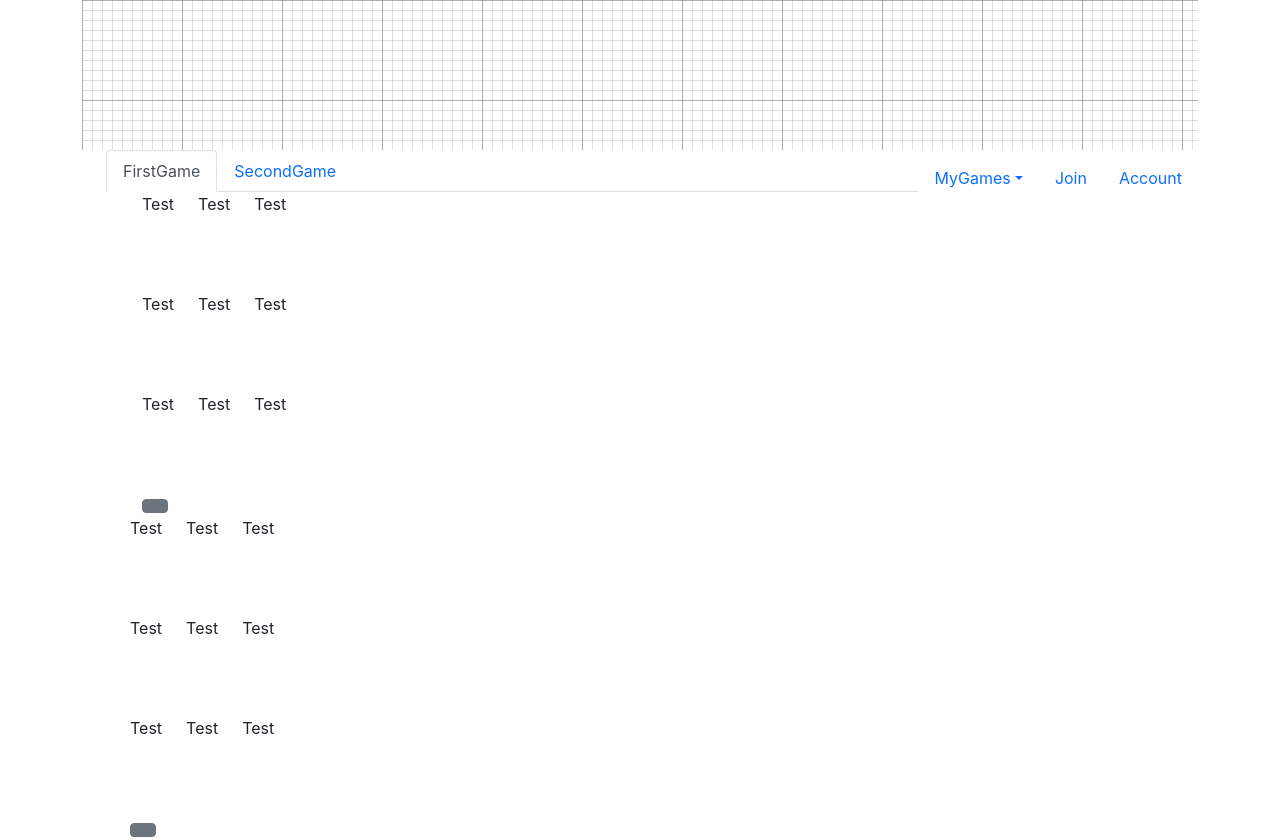
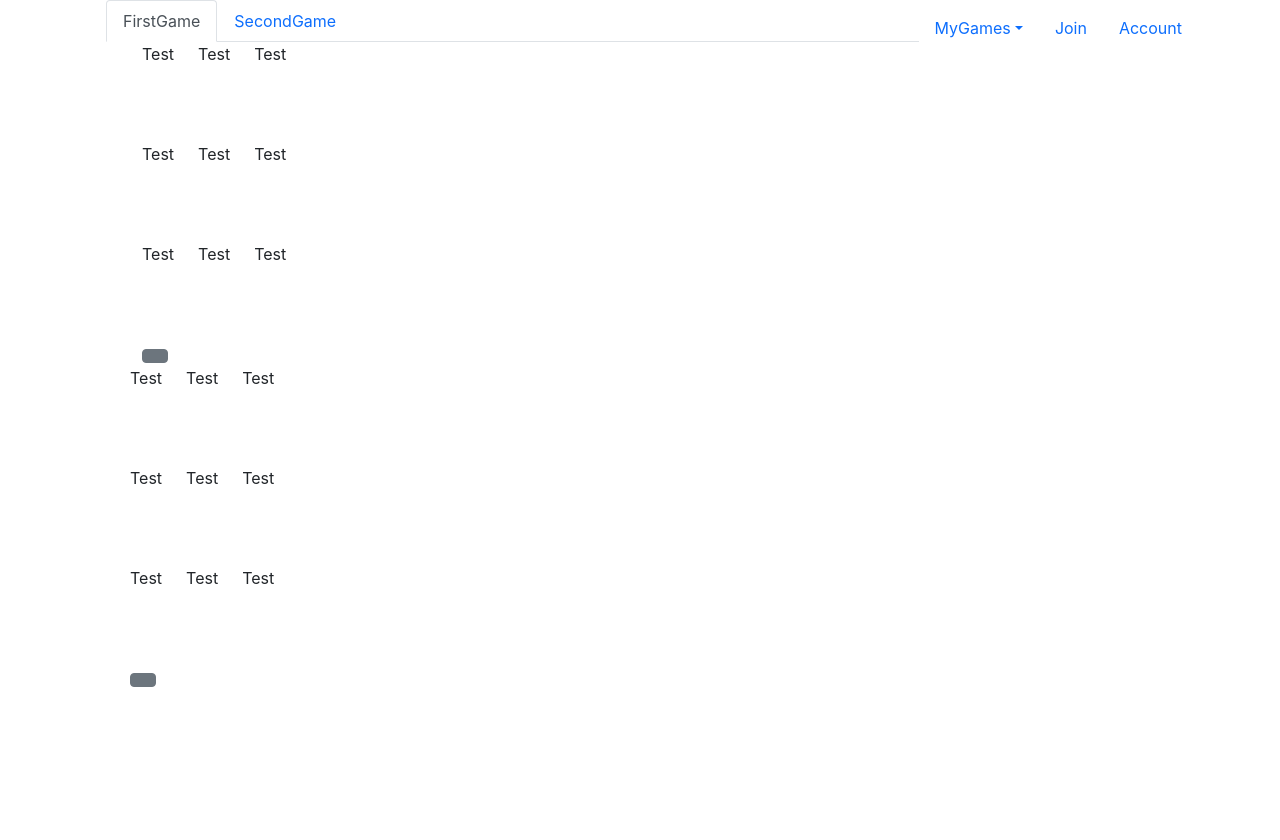
Before and after one commit to Allan-Fry/Customizable_Interface_Demi, a React (Create React App) app in the folder app_drag_drop_demo/: page / in a window 1280 px wide. After the commit the page ends 800 px from the top, so only its background shows below. Built offline with nearby package versions, Linux system fonts and the light colour scheme.

Commit message:
Removed background grid as it looked ugly and was difficult to scale as a background image

```diff
--- a/app_drag_drop_demo/src/App.css
+++ b/app_drag_drop_demo/src/App.css
@@ -1,38 +1,8 @@
-.App {
-  text-align: center;
+
+
+.FullScreenCotainer{
+  margin: 0px;
+  padding: 0px;
+  max-width: 999999px;
+  position: sticky;
 }
-
-.App-logo {
-  height: 40vmin;
-  pointer-events: none;
-}
-
-@media (prefers-reduced-motion: no-preference) {
-  .App-logo {
-    animation: App-logo-spin infinite 20s linear;
-  }
-}
-
-.App-header {
-  background-color: #282c34;
-  min-height: 100vh;
-  display: flex;
-  flex-direction: column;
-  align-items: center;
-  justify-content: center;
-  font-size: calc(10px + 2vmin);
-  color: white;
-}
-
-.App-link {
-  color: #61dafb;
-}
-
-@keyframes App-logo-spin {
-  from {
-    transform: rotate(0deg);
-  }
-  to {
-    transform: rotate(360deg);
-  }
-}
--- a/app_drag_drop_demo/src/App.js
+++ b/app_drag_drop_demo/src/App.js
@@ -14,20 +14,8 @@ import { editPage } from './pages/editPage/editPage';
 function App() {
 
   return (
+    <Container className="FullScreenCotainer">
       <Container>
-       <svg width="100%" height="100%" xmlns="http://www.w3.org/2000/svg">
-   <defs>
-      <pattern id="smallGrid" width="10" height="10" patternUnits="userSpaceOnUse">
-        <path d="M 10 0 L 0 0 0 10" fill="none" stroke="gray" stroke-width="0.5"/>
-      </pattern>
-      <pattern id="grid" width="100" height="100" patternUnits="userSpaceOnUse">
-        <rect width="100" height="100" fill="url(#smallGrid)"/>
-        <path d="M 100 0 L 0 0 0 100" fill="none" stroke="gray" stroke-width="1"/>
-      </pattern>
-    </defs>
-    <rect width="100%" height="100%" fill="url(#grid)" />
-  </svg>
-
         <Router>
           <NavBar>
           </NavBar>
@@ -45,6 +33,7 @@ function App() {
           </Switch>
         </Router>
       </Container>
+    </Container>
   );
 }
 
--- /dev/null
+++ b/app_drag_drop_demo/src/img/background/background.css
@@ -0,0 +1,4 @@
+.BackingGrid{
+    width: 100%;
+    height: 100%;
+  }
```
Also changed, not shown: app_drag_drop_demo/src/img/background/background.svg (added). Lines whose indentation alone changed are shown as unchanged.
